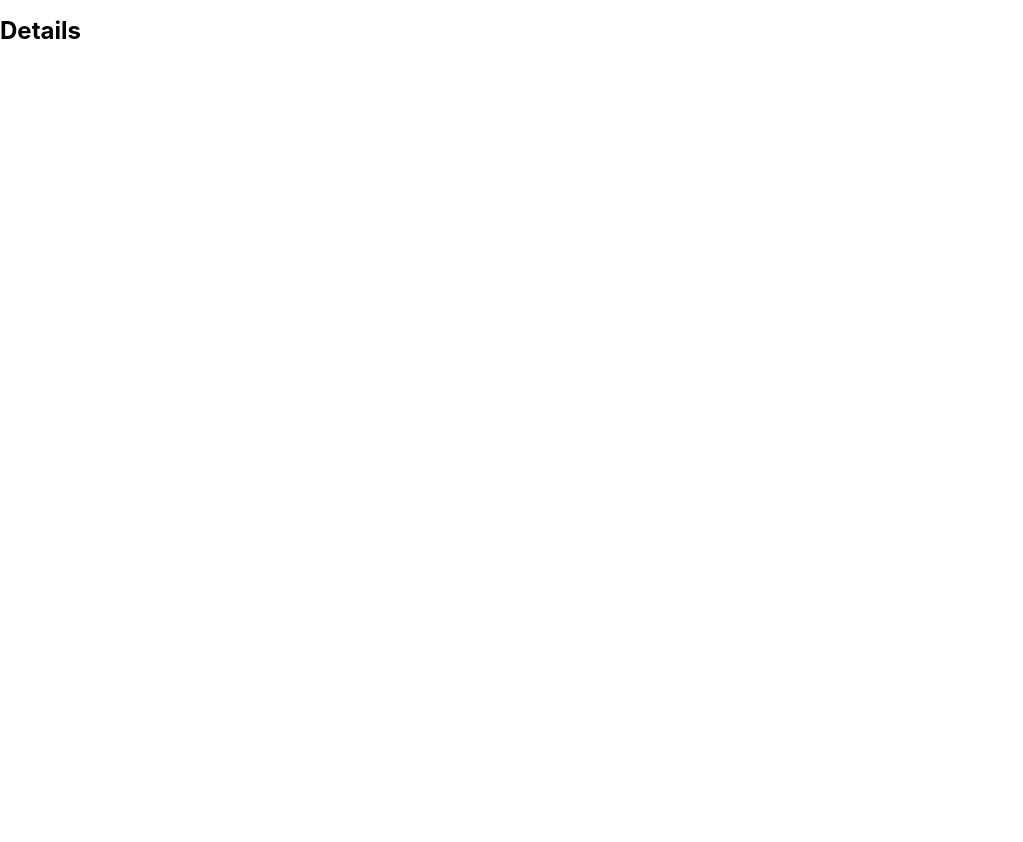
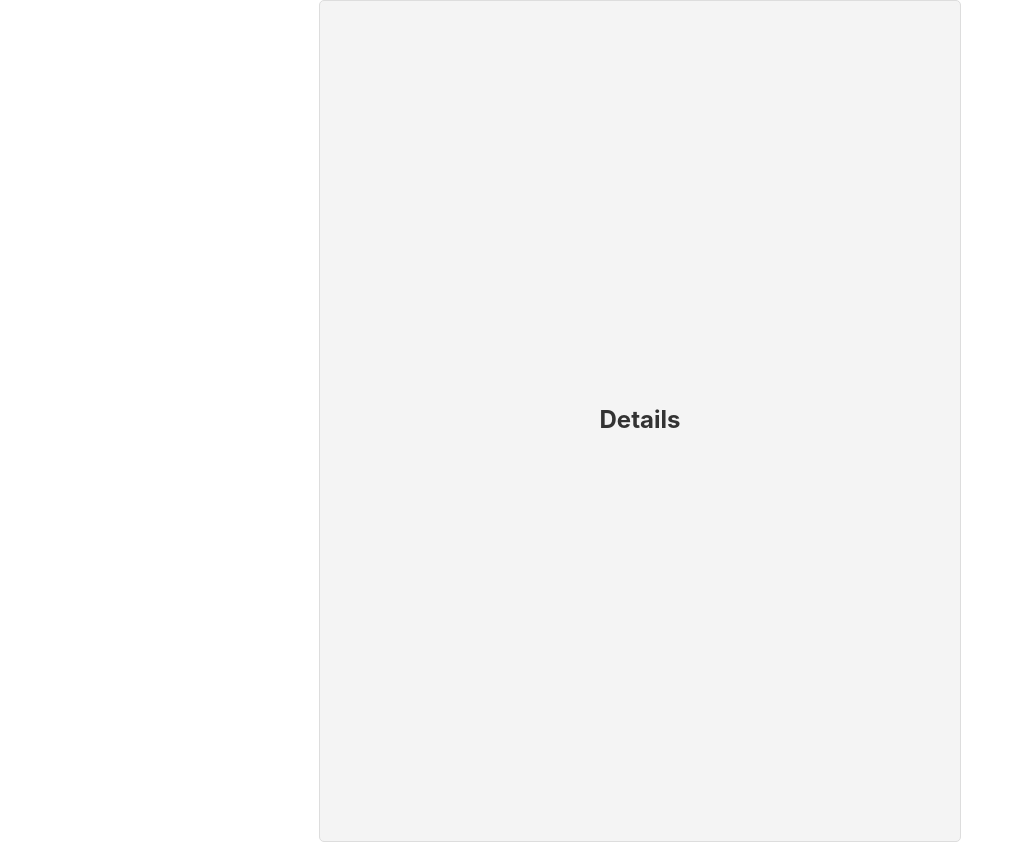
Before and after one commit to Swapnilchavan13/BookerBooking, a React (Create React App) app in the folder booker/: page /details in a window 1280 px wide. Shown: the whole page, without its empty margins (0-1023 px from the left). Before the commit the page ends 800 px from the top, so only its background shows below. Built offline with nearby package versions, Linux system fonts and the light colour scheme.

Commit message:
update user can select and unselect the seats

```diff
--- a/booker/src/Component/Booking.jsx
+++ b/booker/src/Component/Booking.jsx
@@ -57,7 +57,7 @@ export const Booking = ({ selectedMovie, movie, formatted, user, selectedDate, s
     mname: selectedMovie,
     sdate: selectedDate,
     showtime: showtime,
-    seats: selectedSeats,
+    seats: selectedSeats.sort(),
   };
 
   const BookTicket = () => {
--- a/booker/src/Component/Details.jsx
+++ b/booker/src/Component/Details.jsx
@@ -1,5 +1,6 @@
 import React, { useEffect, useState } from 'react';
 import { useNavigate } from 'react-router-dom';
+import '../Styles/details.css'
 
 export const Details = () => {
 const navigate = useNavigate()
@@ -39,7 +40,7 @@ const navigate = useNavigate()
   };
 
   return (
-    <div>
+    <div className="container">
       <h1>Details</h1>
       {savedData && (
         <div>
--- /dev/null
+++ b/booker/src/Styles/details.css
@@ -0,0 +1,51 @@
+/* details.css */
+
+/* Style for the container div */
+.container {
+    max-width: 600px;
+    margin: 0 auto;
+    padding: 20px;
+    background-color: #f4f4f4;
+    border: 1px solid #ddd;
+    border-radius: 5px;
+  }
+
+  h1 {
+    font-size: 24px;
+    color: #333;
+  }
+
+  h2 {
+    font-size: 20px;
+    color: #333;
+  }
+
+  p {
+    font-size: 16px;
+    color: #555;
+    margin: 5px 0;
+  }
+
+  button {
+    background-color: #007bff;
+    color: #fff;
+    border: none;
+    border-radius: 5px;
+    padding: 10px 20px;
+    font-size: 16px;
+    cursor: pointer;
+    margin-top: 10px;
+  }
+
+  button:hover {
+    background-color: #0056b3;
+  }
+
+  /* Center the content vertically and horizontally */
+  .container {
+    display: flex;
+    flex-direction: column;
+    align-items: center;
+    justify-content: center;
+    height: 100vh;
+  }
```
